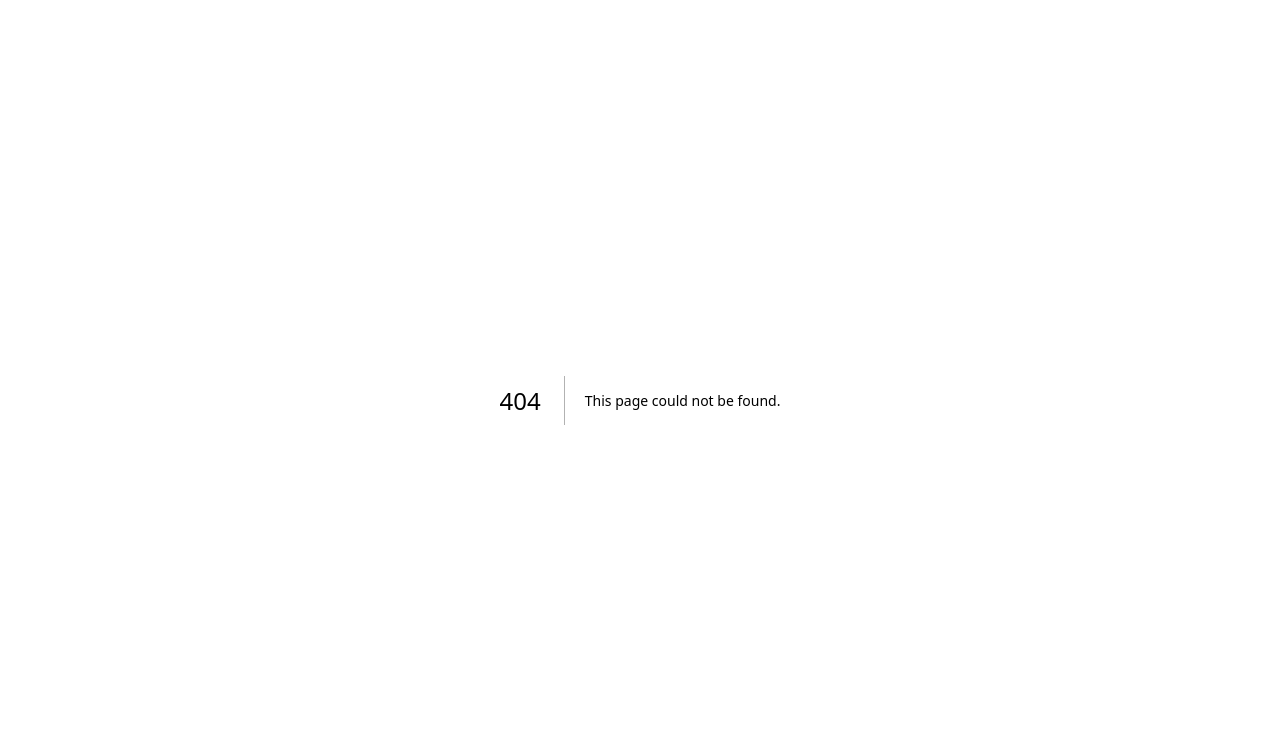
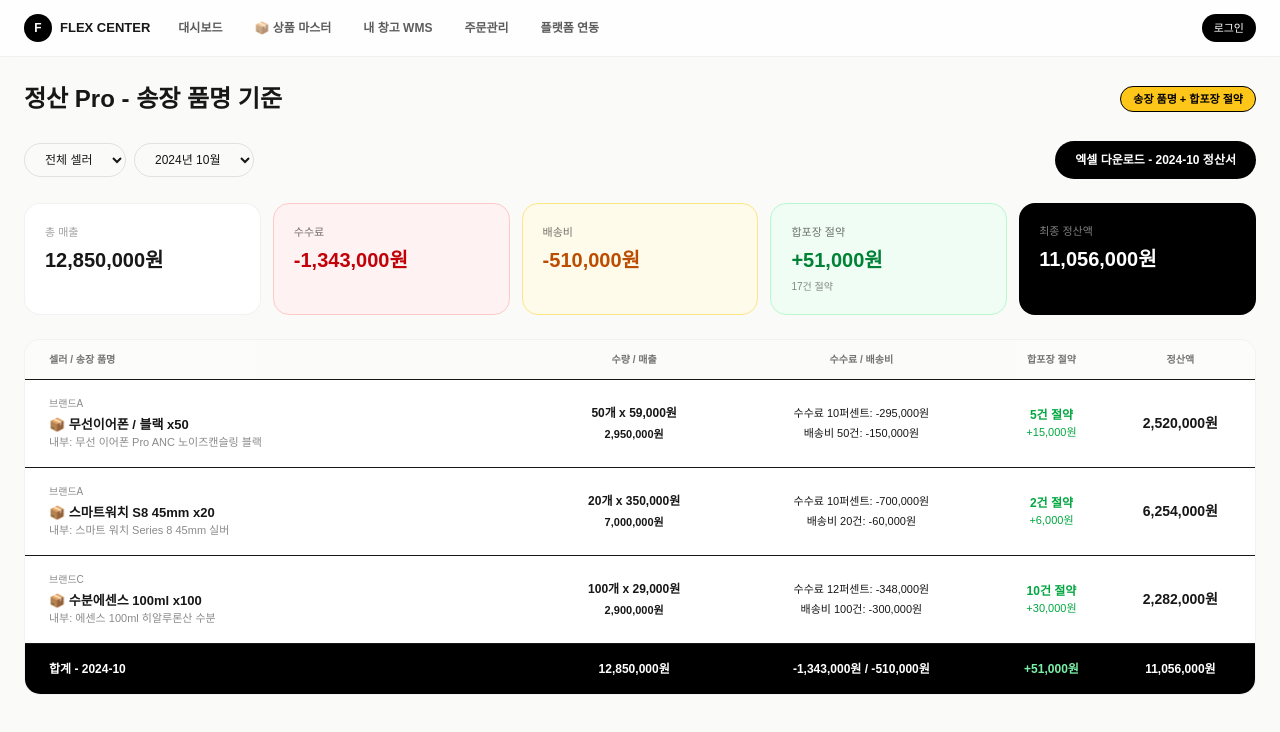
Before and after one commit to hanman19/flex-center, a Next.js app: page /settlement in a window 1280 px wide. Before the commit this address had no page. Shown: the top 732 px of the page. Built offline with nearby package versions, Linux system fonts and the light colour scheme; no server answers.

Commit message:
add settlement Pro with invoice name - fixed for Vercel build

```diff
--- /dev/null
+++ b/src/app/settlement/page.tsx
@@ -0,0 +1,59 @@
+"use client";
+import TopNav from "@/components/TopNav";
+import { useState, useEffect } from "react";
+
+export default function SettlementProPageFixed() {
+  const [mounted, setMounted] = useState(false);
+  const [sellerFilter, setSellerFilter] = useState("ALL");
+  const [monthFilter, setMonthFilter] = useState("2024-10");
+  const [settlements, setSettlements] = useState<any[]>([
+    { id: "1", seller: "브랜드A", sku: "EAR-001", product_name: "무선 이어폰 Pro ANC 노이즈캔슬링 블랙", invoice_name: "무선이어폰 / 블랙", qty: 50, unit_price: 59000, total_sales: 2950000, fee_rate: 10, fee: 295000, shipping: 50, shipping_fee: 3000, shipping_total: 150000, consolidation_save: 5, consolidation_save_fee: 15000, final_settlement: 2520000, orders: ["20241027-001"] },
+    { id: "2", seller: "브랜드A", sku: "WATCH-02", product_name: "스마트 워치 Series 8 45mm 실버", invoice_name: "스마트워치 S8 45mm", qty: 20, unit_price: 350000, total_sales: 7000000, fee_rate: 10, fee: 700000, shipping: 20, shipping_fee: 3000, shipping_total: 60000, consolidation_save: 2, consolidation_save_fee: 6000, final_settlement: 6254000, orders: ["20241027-002"] },
+    { id: "3", seller: "브랜드C", sku: "COS-001", product_name: "에센스 100ml 히알루론산 수분", invoice_name: "수분에센스 100ml", qty: 100, unit_price: 29000, total_sales: 2900000, fee_rate: 12, fee: 348000, shipping: 100, shipping_fee: 3000, shipping_total: 300000, consolidation_save: 10, consolidation_save_fee: 30000, final_settlement: 2282000, orders: ["20241027-003"] },
+  ]);
+
+  useEffect(()=>{ setMounted(true); }, []);
+
+  const filtered = settlements.filter(s=> (sellerFilter==="ALL" || s.seller===sellerFilter));
+  const totalSales = filtered.reduce((sum,s)=>sum+s.total_sales,0);
+  const totalFee = filtered.reduce((sum,s)=>sum+s.fee,0);
+  const totalShipping = filtered.reduce((sum,s)=>sum+s.shipping_total,0);
+  const totalSave = filtered.reduce((sum,s)=>sum+s.consolidation_save_fee,0);
+  const totalSettlement = filtered.reduce((sum,s)=>sum+s.final_settlement,0);
+
+  const exportExcel = () => {
+    alert(`엑셀 다운로드! ${monthFilter} 정산서.xlsx - 송장 품명 기준!`);
+  };
+
+  if (!mounted) return <div className="min-h-screen bg-[#fafaf8]"><TopNav /><main className="max-w-[1400px] mx-auto px-6 py-6"><p>로딩중...</p></main></div>;
+
+  return (
+    <div className="min-h-screen bg-[#fafaf8]">
+      <TopNav />
+      <main className="max-w-[1400px] mx-auto px-6 py-6">
+        <div className="flex items-center justify-between"><h1 className="text-[24px] font-black">정산 Pro - 송장 품명 기준</h1><div className="flex gap-2"><span className="bg-[#FFC61A] text-black px-3 py-1 rounded-full text-[11px] font-black border border-black">송장 품명 + 합포장 절약</span></div></div>
+
+        <div className="mt-6 flex gap-2 items-center flex-wrap">
+          <select value={sellerFilter} onChange={e=>setSellerFilter(e.target.value)} className="border border-black/10 rounded-full px-4 py-2 text-[12px]"><option value="ALL">전체 셀러</option><option value="브랜드A">브랜드A</option><option value="브랜드C">브랜드C</option></select>
+          <select value={monthFilter} onChange={e=>setMonthFilter(e.target.value)} className="border border-black/10 rounded-full px-4 py-2 text-[12px]"><option value="2024-10">2024년 10월</option><option value="2024-09">2024년 9월</option></select>
+          <button onClick={exportExcel} className="ml-auto bg-black text-white px-5 py-2.5 rounded-full text-[12px] font-bold">엑셀 다운로드 - {monthFilter} 정산서</button>
+        </div>
+
+        <div className="mt-6 grid md:grid-cols-5 gap-3">
+          <div className="bg-white border border-black/5 rounded-[16px] p-5"><p className="text-[11px] opacity-40">총 매출</p><p className="text-[20px] font-black mt-1">{totalSales.toLocaleString()}원</p></div>
+          <div className="bg-red-50 border border-red-200 rounded-[16px] p-5"><p className="text-[11px] opacity-60">수수료</p><p className="text-[20px] font-black mt-1 text-red-700">-{totalFee.toLocaleString()}원</p></div>
+          <div className="bg-amber-50 border border-amber-200 rounded-[16px] p-5"><p className="text-[11px] opacity-60">배송비</p><p className="text-[20px] font-black mt-1 text-amber-700">-{totalShipping.toLocaleString()}원</p></div>
+          <div className="bg-green-50 border border-green-200 rounded-[16px] p-5"><p className="text-[11px] opacity-60">합포장 절약</p><p className="text-[20px] font-black mt-1 text-green-700">+{totalSave.toLocaleString()}원</p><p className="text-[10px] opacity-50 mt-1">{filtered.reduce((s,x)=>s+x.consolidation_save,0)}건 절약</p></div>
+          <div className="bg-black text-white rounded-[16px] p-5"><p className="text-[11px] opacity-50">최종 정산액</p><p className="text-[20px] font-black mt-1">{totalSettlement.toLocaleString()}원</p></div>
+        </div>
+
+        <div className="mt-6 bg-white border border-black/5 rounded-[16px] overflow-hidden">
+          <table className="w-full text-[12px]"><thead className="bg-[#fafaf8] text-[10px] opacity-60 border-b"><tr><th className="text-left py-3 px-6">셀러 / 송장 품명</th><th className="text-center">수량 / 매출</th><th className="text-center">수수료 / 배송비</th><th className="text-center">합포장 절약</th><th className="text-center">정산액</th></tr></thead>
+            <tbody>{filtered.map(s=><tr key={s.id} className="border-b"><td className="py-4 px-6"><p className="text-[10px] opacity-50">{s.seller}</p><p className="font-black text-[13px] mt-1">📦 {s.invoice_name} x{s.qty}</p><p className="text-[11px] opacity-50">내부: {s.product_name}</p></td><td className="text-center"><p className="font-bold">{s.qty}개 x {s.unit_price.toLocaleString()}원</p><p className="text-[11px] font-black mt-1">{s.total_sales.toLocaleString()}원</p></td><td className="text-center"><p className="text-[11px]">수수료 {s.fee_rate}퍼센트: -{s.fee.toLocaleString()}원</p><p className="text-[11px] mt-1">배송비 {s.shipping}건: -{s.shipping_total.toLocaleString()}원</p></td><td className="text-center"><p className="font-bold text-green-600">{s.consolidation_save}건 절약</p><p className="text-[11px] text-green-600">+{s.consolidation_save_fee.toLocaleString()}원</p></td><td className="text-center"><p className="font-black text-[14px]">{s.final_settlement.toLocaleString()}원</p></td></tr>)}</tbody>
+            <tfoot className="bg-black text-white font-bold"><tr><td className="py-4 px-6">합계 - {monthFilter}</td><td className="text-center">{totalSales.toLocaleString()}원</td><td className="text-center">-{totalFee.toLocaleString()}원 / -{totalShipping.toLocaleString()}원</td><td className="text-center text-green-300">+{totalSave.toLocaleString()}원</td><td className="text-center">{totalSettlement.toLocaleString()}원</td></tr></tfoot>
+          </table>
+        </div>
+      </main>
+    </div>
+  );
+}
```
